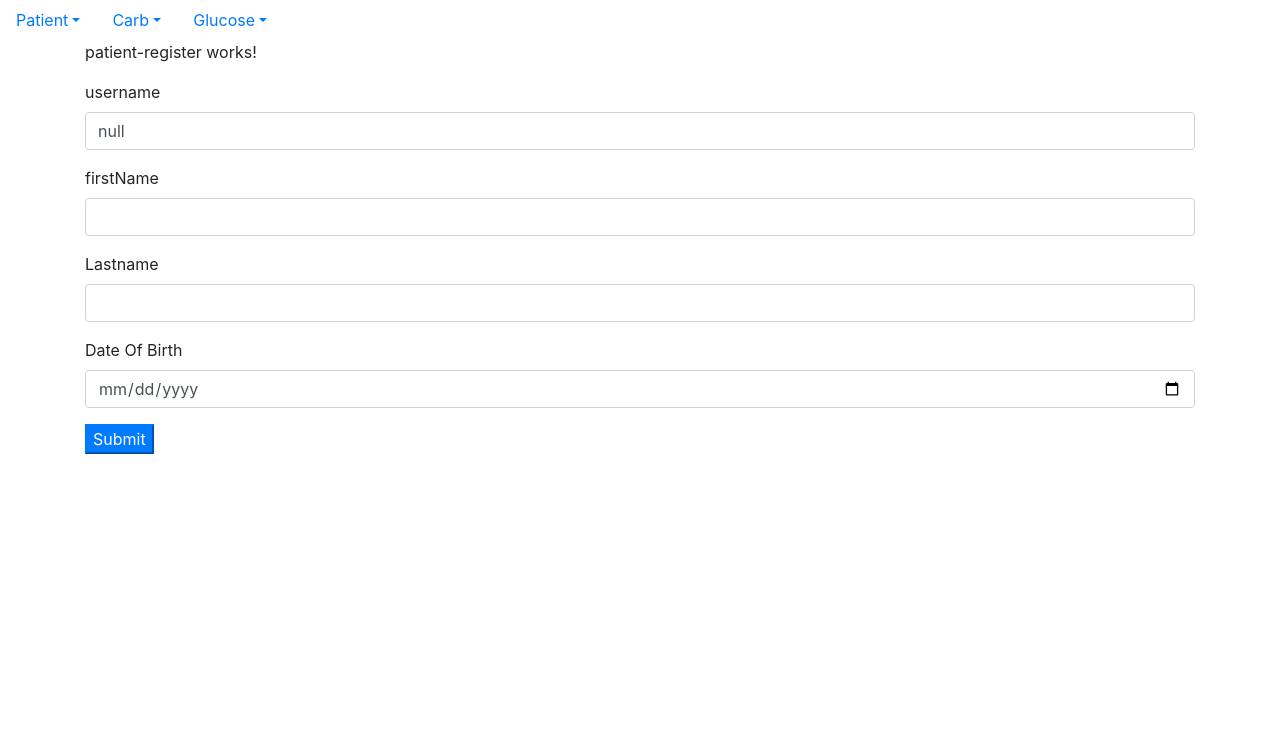
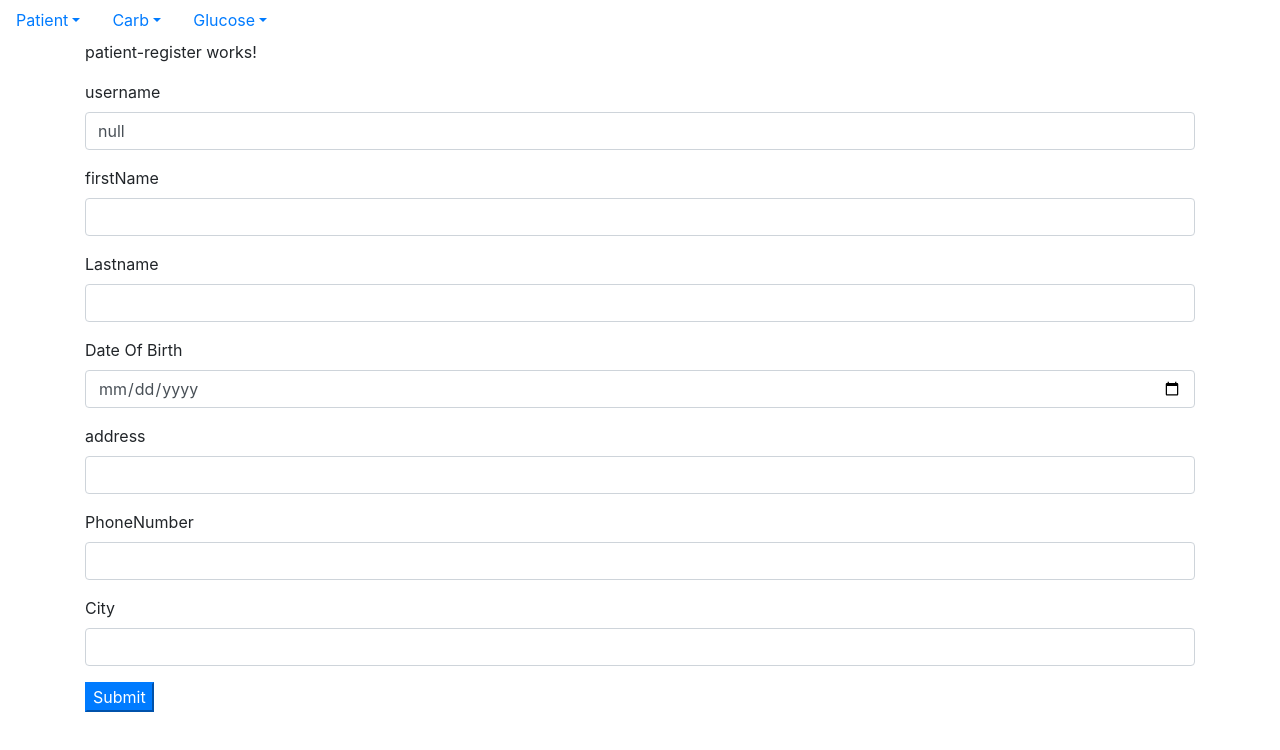
Before and after one commit to SiopisChristos/Sacchon-A-Diabetes-Management-Web-Application, an Angular app in the folder FrontEnd/: page /registerPatient in a window 1280 px wide. Shown: the top 750 px of the page. Built offline with nearby package versions, Linux system fonts and the light colour scheme.

Commit message:
Complete patient registration

```diff
--- a/FrontEnd/src/app/app.component.html
+++ b/FrontEnd/src/app/app.component.html
@@ -1,11 +1,11 @@
 <nav>
   <ul class="nav nav-pills">
     <li class="nav-item dropdown">
-      <a class="nav-link dropdown-toggle" data-toggle="dropdown" href="patient" role="button" aria-haspopup="true" aria-expanded="false">Patient</a>
+      <a class="nav-link dropdown-toggle" data-toggle="dropdown" href="patient/" role="button" aria-haspopup="true" aria-expanded="false">Patient</a>
       <div class="dropdown-menu">
         <a class="dropdown-item" href="patient/">Something about the patient</a>
         <a class="dropdown-item" href="patient/">Something more about the patient</a>
-        <a class="dropdown-item" href="/"[routerLink]="['registerPatient']">RegisterPatient</a>
+        <a class="dropdown-item" href="patient/"[routerLink]="['registerPatient']">RegisterPatient</a>
       </div>
     </li>
     <li class="nav-item dropdown">
--- a/FrontEnd/src/app/patient/patient/patient-register/patient-register.component.html
+++ b/FrontEnd/src/app/patient/patient/patient-register/patient-register.component.html
@@ -53,5 +53,44 @@
       </div>
       <!-- /DateOfBirth entry -->
 
+<!-- Address entry -->
+    <div class="form-group">
+        <label for="formGroupExampleInput2">address</label>
+        <input type="text"
+               class="form-control"
+               id="address"
+               formControlName="address">
+        <div *ngIf="formPatientRegister.get('address').errors?.required && formPatientRegister.get('address').dirty" class="text-danger">
+          Field is required
+        </div>
+      </div>
+      <!-- /Address entry -->
+
+      <!-- Phonenumber entry -->
+    <div class="form-group">
+        <label for="formGroupExampleInput2">PhoneNumber</label>
+        <input type="text"
+               class="form-control"
+               id="phoneNumber"
+               formControlName="phoneNumber">
+        <div *ngIf="formPatientRegister.get('phoneNumber').errors?.required && formPatientRegister.get('phoneNumber').dirty" class="text-danger">
+          Field is required
+        </div>
+      </div>
+      <!-- /phoneNumber entry -->
+
+            <!-- City entry -->
+    <div class="form-group">
+        <label for="formGroupExampleInput2">City</label>
+        <input type="text"
+               class="form-control"
+               id="city"
+               formControlName="city">
+        <div *ngIf="formPatientRegister.get('city').errors?.required && formPatientRegister.get('city').dirty" class="text-danger">
+          Field is required
+        </div>
+      </div>
+      <!-- /City entry -->
+
     <button class="btn-primary" [disabled]="!formPatientRegister.valid" (click)="clickRegisterPatient()">Submit</button>
   </form>
--- a/FrontEnd/src/app/patient/patient/patient-register/patient-register.component.ts
+++ b/FrontEnd/src/app/patient/patient/patient-register/patient-register.component.ts
@@ -20,6 +20,9 @@ export class PatientRegisterComponent implements OnInit {
       firstName:new FormControl(null, Validators.required),
       lastName:new FormControl(null, Validators.required),
       dateOfBirth:new FormControl(Validators.required),
+      city:new FormControl(null,Validators.required),
+      phoneNumber:new FormControl(null,Validators.required),
+      address:new FormControl(null,Validators.required)
     })
   }
 
--- a/FrontEnd/src/app/patient/patient/patient.service.ts
+++ b/FrontEnd/src/app/patient/patient/patient.service.ts
@@ -15,7 +15,7 @@ export class PatientService {
 
   registerPatient(values):Observable<any>{
     return this.http.post(
-      this.baseUrl+'/',{
+      this.baseUrl,{
         'username':values.get('username').value,
         'lastName':values.get('lastName').value,
         'firstName':values.get('firstName').value,
```
